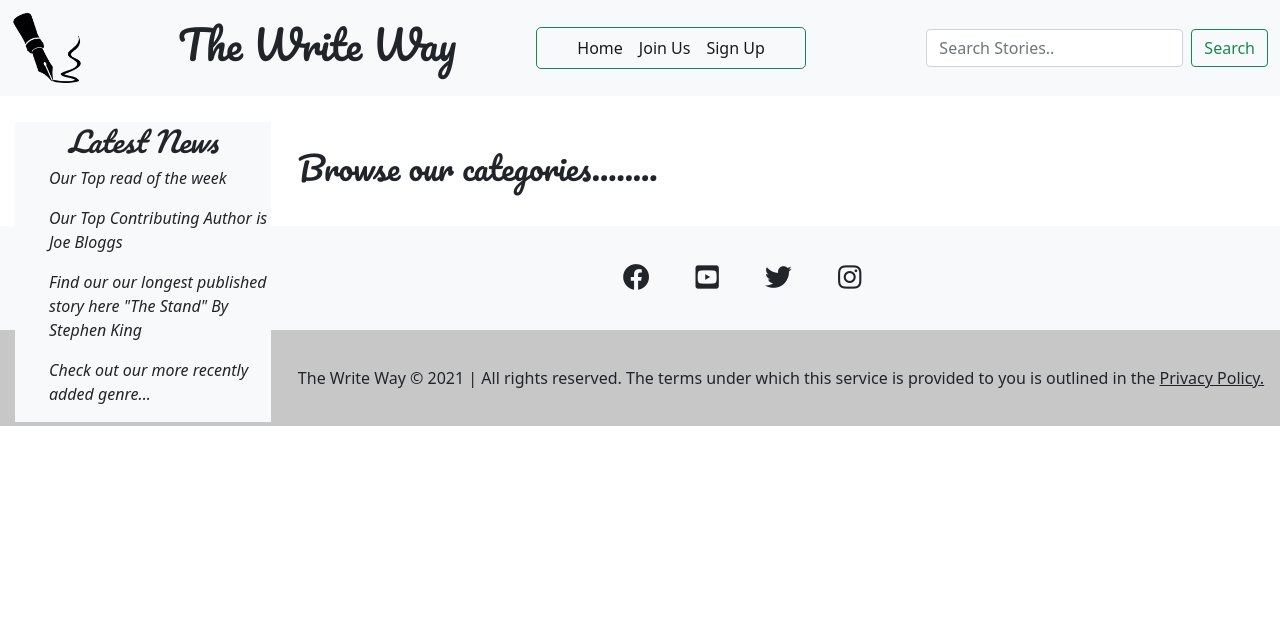
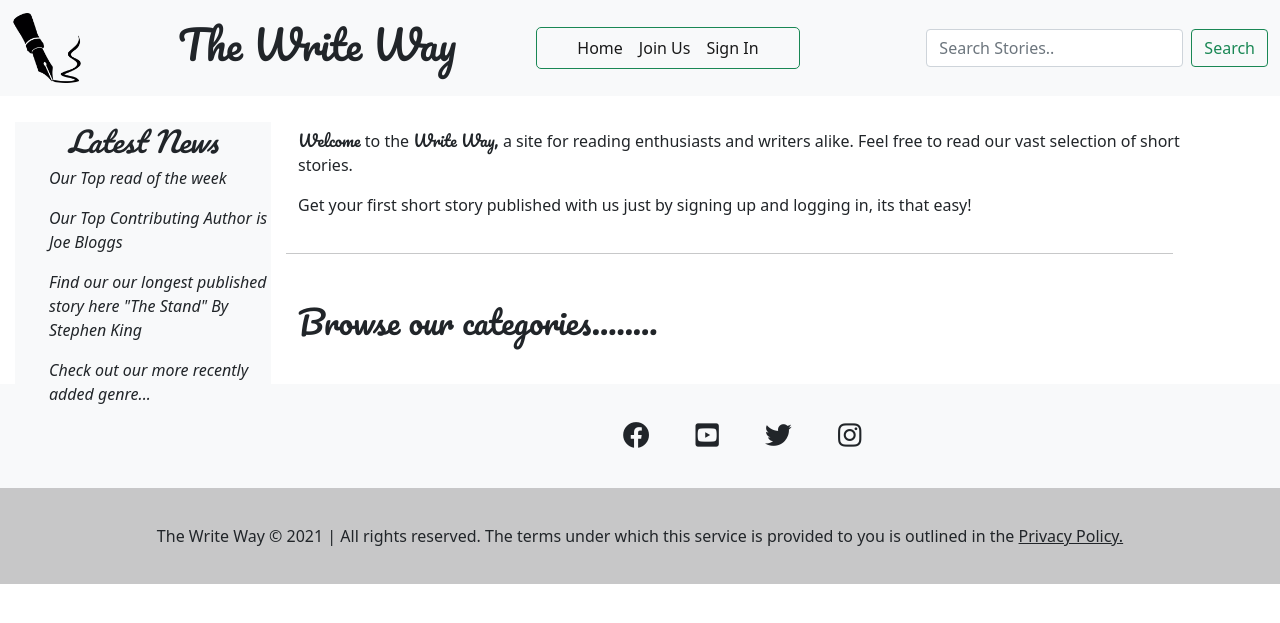
Before and after one commit to KRyan23/The_Write_Way, a Flask app: page / in a window 1280 px wide. Shown: the top 623 px of the page. Run offline with Flask 2, Linux system fonts and the light colour scheme; data that the repository does not hold is empty; some libraries are stand-ins or nearby versions.

Commit message:
minor layout changes

```diff
--- a/static/css/style.css
+++ b/static/css/style.css
@@ -23,6 +23,12 @@
     background-color: #198754;
     font-family:Pacifico;
 }
+
+.card:hover {
+    border: 1px solid #198754;
+    background-color: #e9ecef;
+}
+
 
 .input-box:focus {
     border-color: #198754;
@@ -52,11 +58,11 @@
 }
 
 .introduction {
-    padding: 2em 2em 2em 0em;
+    padding: 2em 0 0.25em 0;
 }
 
 .introduction h2 {
-    padding-top: 20px;
+    padding: 0 0 1em 0;
     font-family:Pacifico;
 }
 
--- a/templates/base.html
+++ b/templates/base.html
@@ -20,8 +20,8 @@
   <header>
     <nav class="navbar navbar-expand-lg navbar-light bg-light">
       <div class="container-fluid">
-        <a class="navbar-brand" href="#"><img src="static/images/pen.png" class="logo"></a>
-        <h1 class="main-heading" aria-label="Site Heading">The Write Way</h1>
+        <a class="navbar-brand" href="#"><img src="static/images/pen.png" title="Image of pen" aria-current="Image of pen" alt="Image of pen" class="logo"></a>
+        <h1 class="main-heading" title="Site Heading" aria-label="Site Heading">The Write Way</h1>
         <button class="navbar-toggler" type="button" data-bs-toggle="collapse" data-bs-target="#navbarSupportedContent"
           aria-controls="navbarSupportedContent" aria-expanded="false" aria-label="Mobile Nfromavigation">
           <span class="navbar-toggler-icon"></span>
@@ -30,23 +30,23 @@
         <div class="collapse navbar-collapse" id="navbarSupportedContent">
           <ul class="navbar-nav me-auto mb-2 mb-lg-0 navigation-styling">
             <li class="nav-item">
-              <a class="nav-link active home-page" aria-current="Home Page" href="#"><span
+              <a class="nav-link active home-page" title="Home" aria-current="Home Page" href="#"><span
                   class="text-menu-style">Home</span></a>
             </li>
             <li class="nav-item">
-              <a class="nav-link active join-page" aria-label="Join Us" href="#"><span class="text-menu-style">Join
+              <a class="nav-link active join-page" title="Join Us" aria-label="Join Us" href="#"><span class="text-menu-style">Join
                   Us</span></a>
             </li>
             <li class="nav-item">
-              <a class="nav-link active signup-page" aria-label="Sign Up" href="#"><span class="text-menu-style">Sign
-                  Up</span></a>
+              <a class="nav-link active signup-page" title="Sign In" aria-label="Sign In" href="#"><span class="text-menu-style">Sign
+                  In</span></a>
             </li>
 
           </ul>
           <form class="d-flex">
             <input class="form-control me-2 input-box" type="search" placeholder="Search Stories.."
-              aria-label="Search Box">
-            <button class="btn btn-outline-success search-box" type="submit">Search</button>
+            title="search box" aria-label="Search">
+            <button class="btn btn-outline-success search-box" type="submit" >Search</button>
           </form>
         </div>
       </div>
@@ -55,7 +55,7 @@
 <!-- News content-->
 
   <aside class="news-content">
-    <h3>Latest News</h3>
+    <h3 title="News Content" aria-label="News content">Latest News</h3>
 
     <ul>
       <li><p>Our Top read of the week</p> <!--pull some stat from the db--></li>
@@ -66,7 +66,23 @@
  </aside>
 
 <!-- Introduction -->
-
+<section>
+    <div class="container">
+      <div class="row">
+        <div class="col-sm-12 col-md-12 col-lg-12 col-xl-12">
+          <div class="introduction">
+            <p title="introduction" aria-label="introduction"><span class="paragraph-styling">Welcome </span>to the <span class="paragraph-styling">Write Way,</span>
+              a site for reading enthusiasts and writers alike. Feel free to read our vast selection of short stories.
+            </p>
+            <p title="instructions" aria-label="instructions">Get your first short story published with us just by signing up and logging in, its that easy!</p>
+          </div>
+        </div>
+      </div>
+    </div>
+    <div class="form-group col-sm-12 col-md-11 col-lg-11 col-xl-11">
+      <hr>
+    </div>
+  </section>
   <!-- Initally From the Genre page, then every other template page there after  -->
   <section>
     {% block content %}
@@ -97,7 +113,7 @@
     </div>
 
     <div class="text-center text-dark p-1 copyright-styling">
-      <p>The Write Way © 2021 | All rights reserved. The terms under which this service is provided to you is outlined
+      <p title="Privacy Policy" aria-label="Privacy Policy">The Write Way © 2021 | All rights reserved. The terms under which this service is provided to you is outlined
         in the <a href="policy.html" class="text-dark">Privacy Policy.</a></p>
     </div>
   </footer>
```
